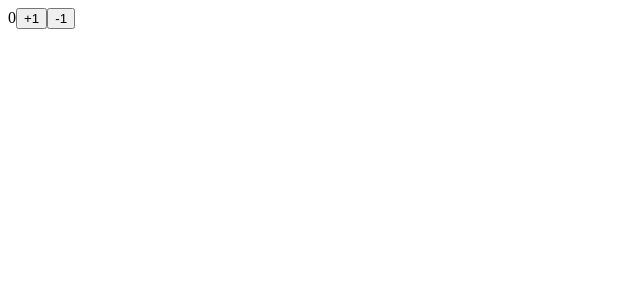
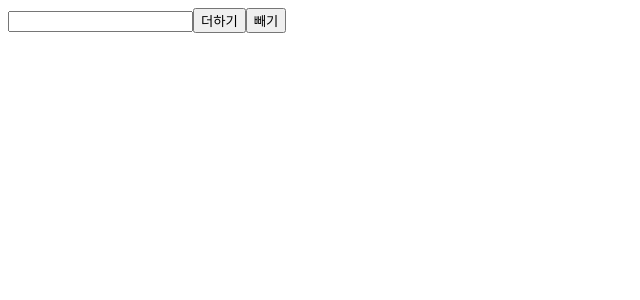
Before and after one commit to YS739/React_BasicClass, a React (Create React App) app: page / in a window 1280 px wide. Shown: the top 300 px of the page, without its empty margins (0-640 px from the left). Built offline with nearby package versions, Linux system fonts and the light colour scheme.

Commit message:
new work - use input

```diff
--- a/src/App.js
+++ b/src/App.js
@@ -1,30 +1,20 @@
 // src/App.js
-
-import React from "react";
-import { useSelector, useDispatch } from "react-redux";
-import { minusOne, plusOne } from "./redux/modules/counter";
+import { useState } from "react";
 
 const App = () => {
-  const dispatch = useDispatch();
-  const number = useSelector((state) => state.counter.number);
+  const [number, setNumber] = useState(0);
+
+  const onChangeHandler = (event) => {
+    const { value } = event.target;
+    setNumber(+value);
+  };
   console.log(number);
+
   return (
     <div>
-      {number}
-      <button
-        onClick={() => {
-          dispatch(plusOne());
-        }}
-      >
-        +1
-      </button>
-      <button
-        onClick={() => {
-          dispatch(minusOne());
-        }}
-      >
-        -1
-      </button>
+      <input type="number" onChange={onChangeHandler} />
+      <button>더하기</button>
+      <button>빼기</button>
     </div>
   );
 };
--- a/src/redux/modules/counter.js
+++ b/src/redux/modules/counter.js
@@ -1,11 +1,13 @@
 // src/modules/counter.js
 
+// action creator
 const PLUS_ONE = "PLUS_ONE";
 const MiNUS_ONE = "MiNUS_ONE";
 
 export const plusOne = () => {
   return {
     type: PLUS_ONE,
+    payload: 10,
   };
 };
 
```
